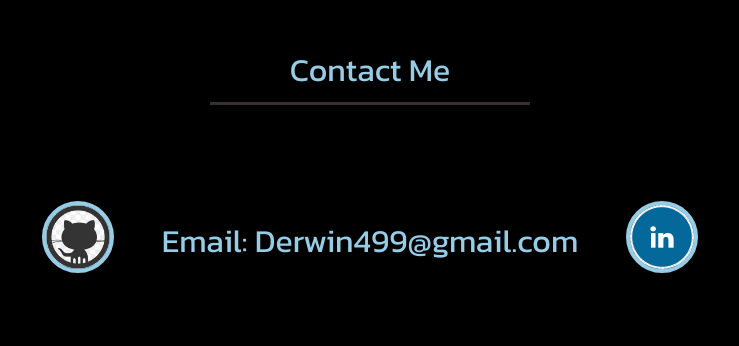
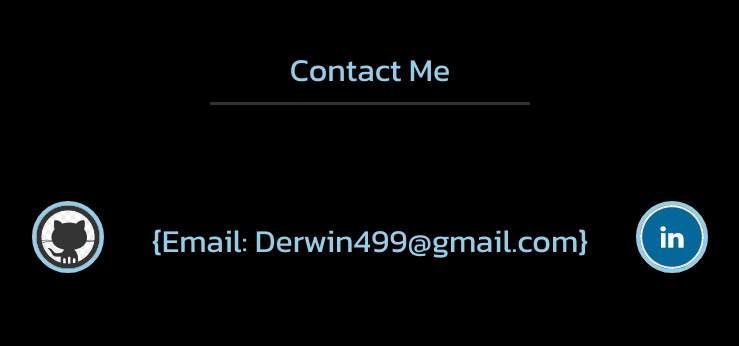
Before and after one commit to DustinErwin/Portfolio, a plain HTML site: page index.html in a window 1280 px wide. Shown: the part 3684-4030 px from the top of the page, without its empty margins (270-1009 px from the left). Drawn offline with Linux system fonts and the light colour scheme.

Commit message:
added flair to email

```diff
--- a/index.html
+++ b/index.html
@@ -216,7 +216,9 @@
               src="./assets/images/github.jpg"
               alt=""
           /></a>
-          <p class="email" style="font-size: 2em">Email: Derwin499@gmail.com</p>
+          <p class="email" style="font-size: 2em">
+            {Email: Derwin499@gmail.com}
+          </p>
           <a
             class="contact-a"
             href="https://www.linkedin.com/in/dustin-erwin-a126b61b6"
```
